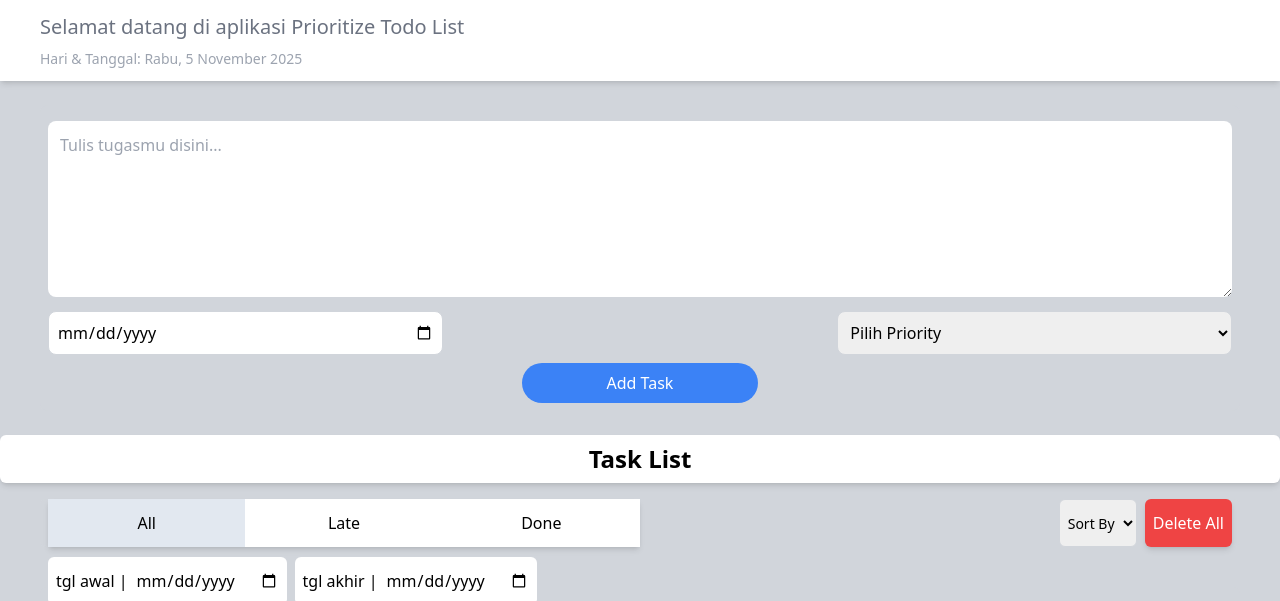
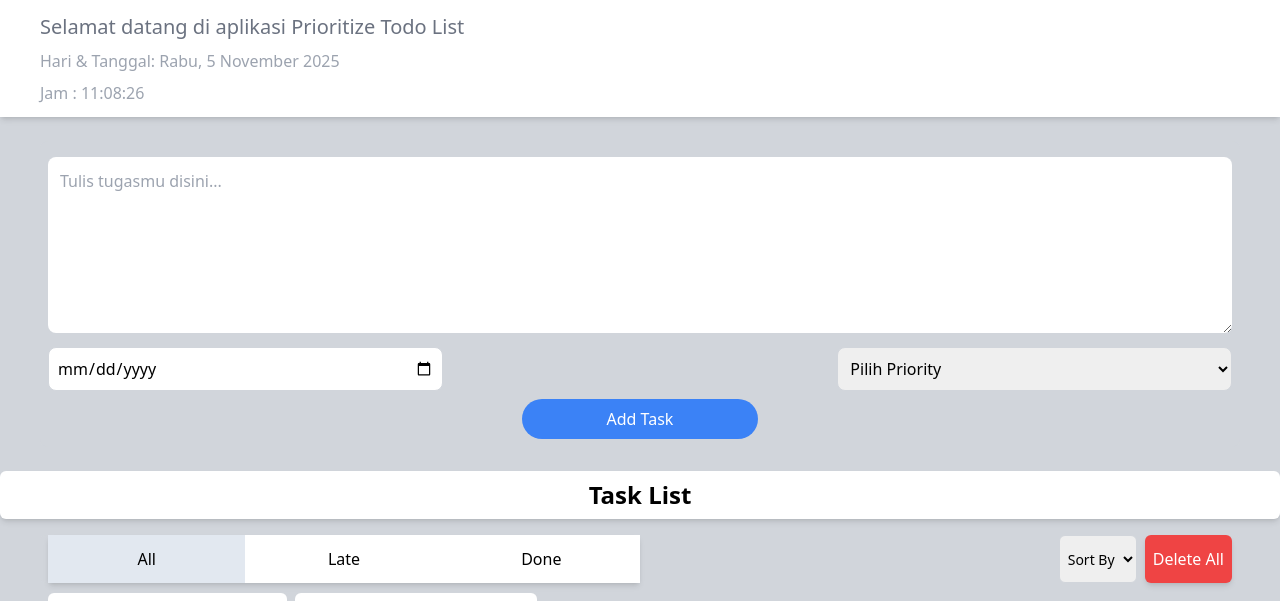
Before and after one commit to freedyest/mission4, a website: page index.html in a window 1280 px wide. Shown: the part 163-764 px from the top of the page. Drawn offline with Linux system fonts and the light colour scheme.

Commit message:
adding time

```diff
--- a/index.html
+++ b/index.html
@@ -29,8 +29,11 @@
           Selamat datang di aplikasi Prioritize Todo List
         </p>
         <!-- Time -->
-        <p id="currentTime" class="text-sm md:text-md text-gray-400 mt-2">
+        <p id="currentTime" class="text-md md:text-md text-gray-400 mt-2">
           Hari & Tanggal:
+        </p>
+        <p id="CurrentHour" class="text-md md:text-md text-gray-400 mt-2">
+          Jam:
         </p>
       </div>
     </section>
--- a/src/script.js
+++ b/src/script.js
@@ -20,7 +20,18 @@ const options = {
 };
 currentTime.textContent =
   "Hari & Tanggal: " + now.toLocaleDateString("id-ID", options);
+const CurrentHour = document.getElementById("CurrentHour");
 
+function updateClock() {
+  const now = new Date();
+  let hours = now.getHours().toString().padStart(2, "0");
+  let minutes = now.getMinutes().toString().padStart(2, "0");
+  let seconds = now.getSeconds().toString().padStart(2, "0");
+  CurrentHour.textContent = `Jam : ${hours}:${minutes}:${seconds}`;
+}
+
+updateClock();
+setInterval(updateClock, 1000);
 // Filter nav
 const filternav = document.getElementById("filternav");
 const filterLinks = filternav.querySelectorAll("a");
```
